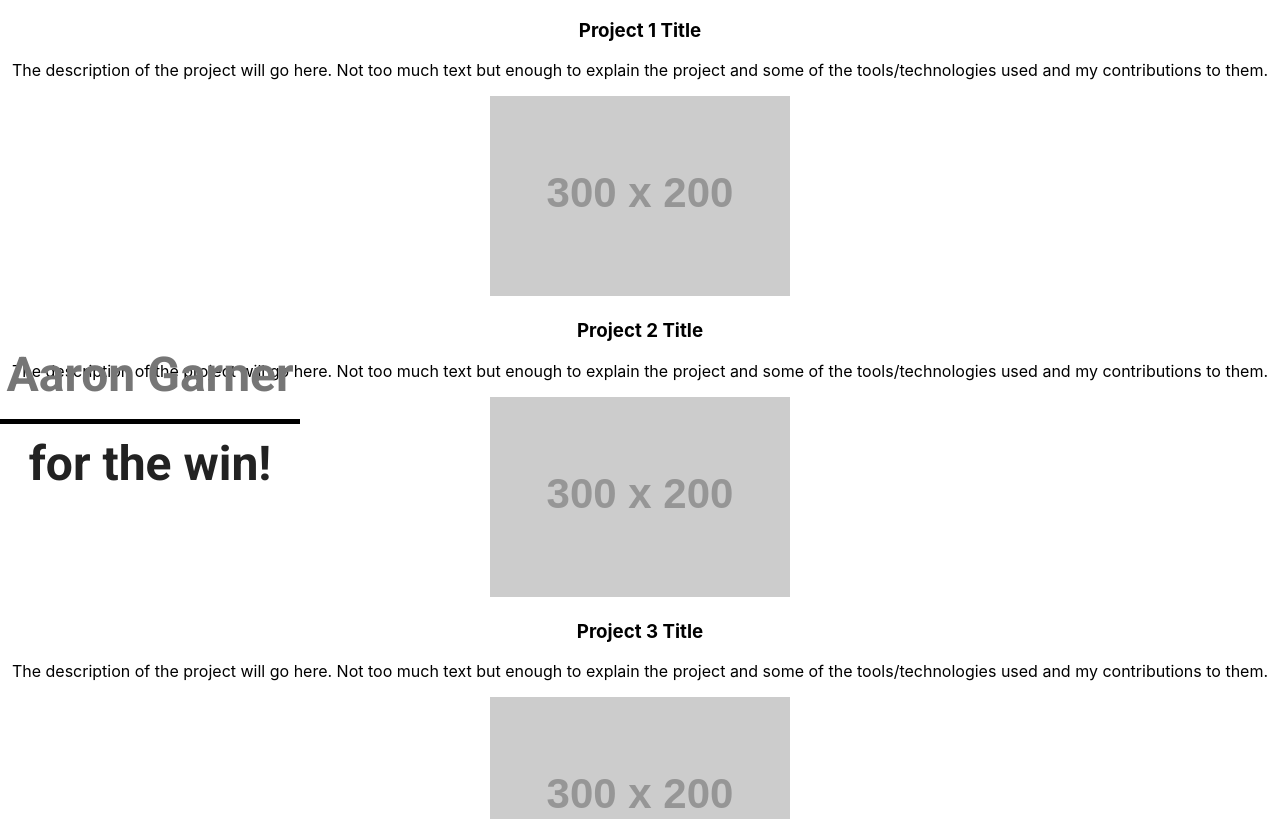
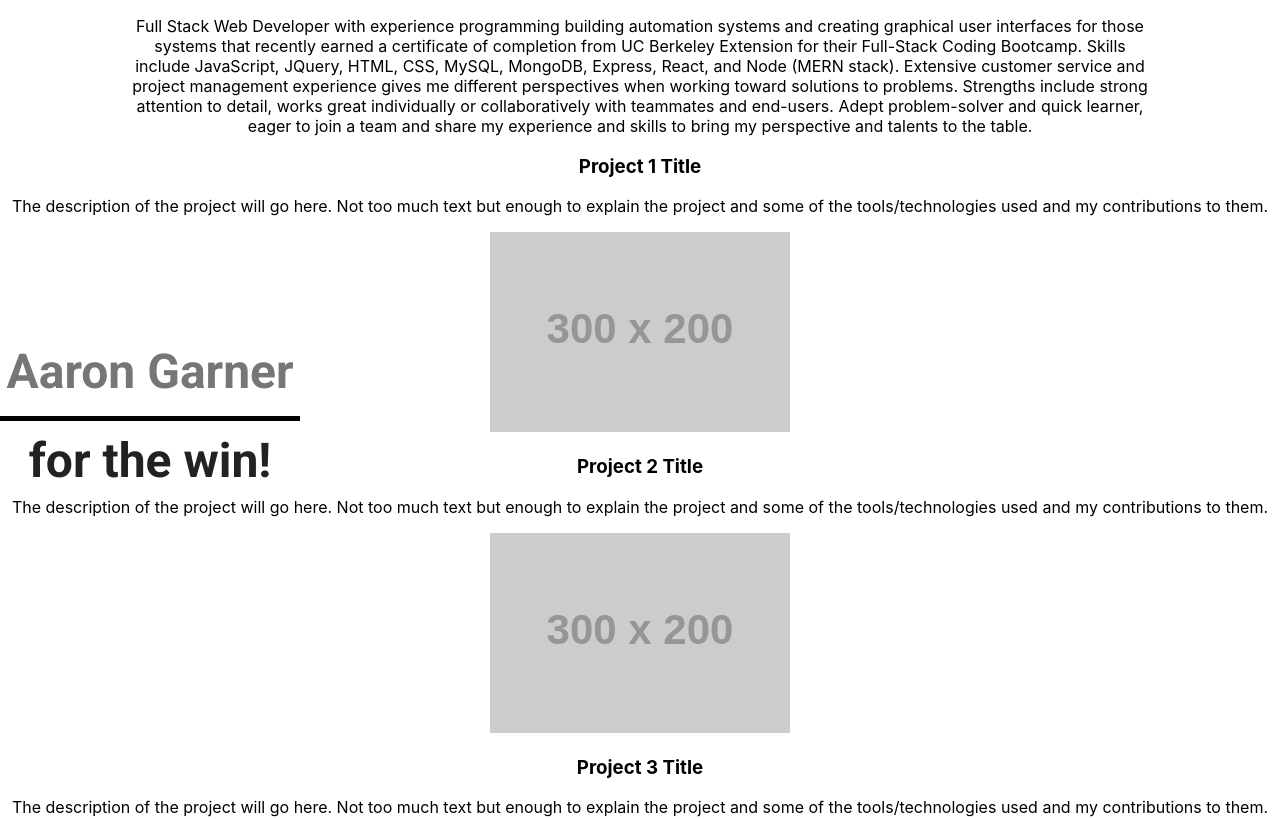
Before and after one commit to aaron-G18/AG-Portfolio, a React (Create React App) app: page / in a window 1280 px wide. Shown: the top 819 px of the page. Built offline with nearby package versions, Linux system fonts and the light colour scheme.

Commit message:
Put brand statement on app.js so that I can see the text on the page to style/format. Also removed arrow react-icons (not using them).

```diff
--- a/src/App.js
+++ b/src/App.js
@@ -2,8 +2,6 @@ import React, { Component } from 'react';
 import './App.css';
 import BrandStatement from "./components/brandStatement/brandStatement";
 import MyName from "./components/myName/myName";
-import { AiOutlineArrowLeft, AiOutlineArrowRight } from 'react-icons/ai';
-import { AiOutlineCaretLeft, AiOutlineCaretRight } from 'react-icons/ai';
 import { DiJsBadge, DiHtml5, DiReact, DiCss3, DiMongodb, DiJqueryLogo, DiMysql, DiNodejsSmall } from 'react-icons/di';
 import BottomLinks from "./components/bottomLinks/bottomLinks";
 import AnimatedName from "./components/animatedName/animatedName";
@@ -32,15 +30,8 @@ class App extends Component {
     return(
     <div className="App">
       <header className="App-header">
-        {/* <AiOutlineArrowLeft className="inline-block" size="3em" />
-        <AiOutlineArrowRight className="inline-block" size="3em" />
-        <AiOutlineCaretLeft className="inline-block" size="3em" />
-        <AiOutlineCaretRight className="inline-block" size="3em" />
-
-        <h1><MyName /></h1>
-        <hr />
-        <BrandStatement /> */}
         <AnimatedName />
+        <BrandStatement />
         <div>
             <Project />
             <div data-tip="JavaScript" className="inline-block">
--- a/src/components/brandStatement/brandStatement.js
+++ b/src/components/brandStatement/brandStatement.js
@@ -4,7 +4,7 @@ export default function brandStatement(props) {
 
   return (
     <div className="brand-statement-wrapper">
-      <p>text="Full Stack Web Developer with experience programming building automation systems and creating graphical user interfaces for those systems that recently earned a certificate of completion from UC Berkeley Extension for their Full-Stack Coding Bootcamp. Skills include JavaScript, JQuery, HTML, CSS, MySQL, MongoDB, Express, React, and Node (MERN stack). Extensive customer service and project management experience gives me different perspectives when working toward solutions to problems. Strengths include strong attention to detail, works great individually or collaboratively with teammates and end-users. Adept problem-solver and quick learner, eager to join a team and share my experience and skills to bring my perspective and talents to the table."
+      <p>Full Stack Web Developer with experience programming building automation systems and creating graphical user interfaces for those systems that recently earned a certificate of completion from UC Berkeley Extension for their Full-Stack Coding Bootcamp. Skills include JavaScript, JQuery, HTML, CSS, MySQL, MongoDB, Express, React, and Node (MERN stack). Extensive customer service and project management experience gives me different perspectives when working toward solutions to problems. Strengths include strong attention to detail, works great individually or collaboratively with teammates and end-users. Adept problem-solver and quick learner, eager to join a team and share my experience and skills to bring my perspective and talents to the table.
       </p>
     </div>
   );
```
